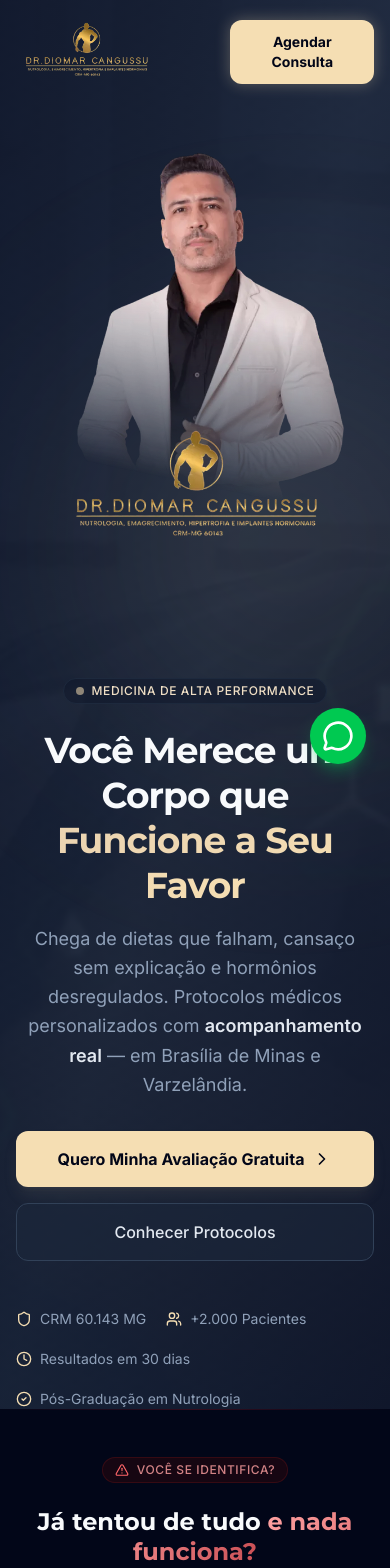
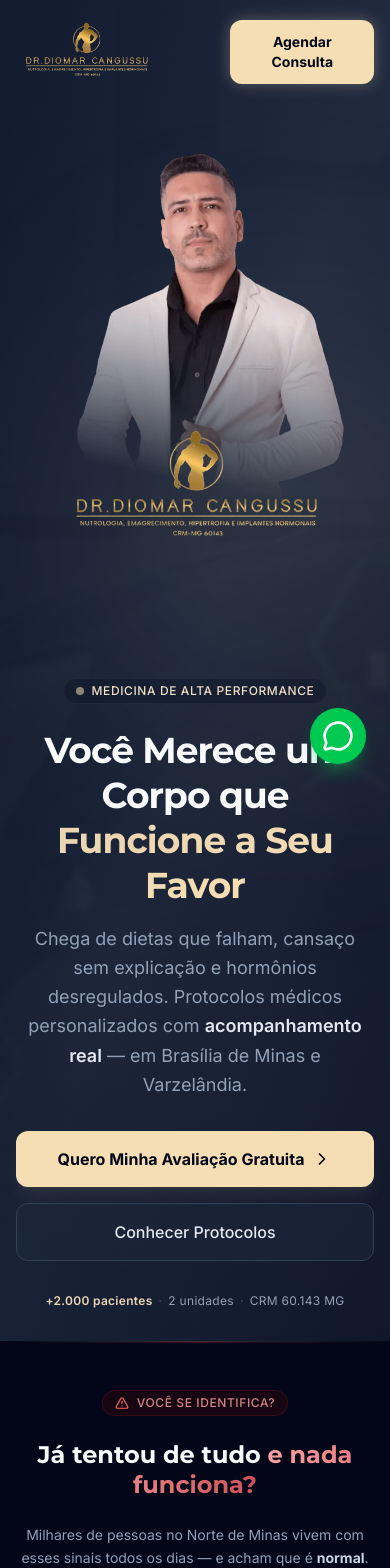
Before and after one commit to kiboxglx/drdiomar, a Next.js app: page / in a window 390 px wide. Shown: the top 1568 px of the page. Built offline with nearby package versions, Linux system fonts and the light colour scheme; no server answers.

Commit message:
feat: Activated Locations section, replaced footer CNPJ placeholder, ad…
- src/app/page.tsx
- src/components/Hero.tsx
- src/components/Footer.tsx

GSD-Task: S01/T04

```diff
--- a/src/app/page.tsx
+++ b/src/app/page.tsx
@@ -6,6 +6,7 @@ import Protocols from "@/components/Protocols";
 import ResultsSection from "@/components/ResultsSection";
 import Specialist from "@/components/Specialist";
 import Testimonials from "@/components/Testimonials";
+import Locations from "@/components/Locations";
 import FinalCTA from "@/components/FinalCTA";
 import FAQ from "@/components/FAQ";
 import Footer from "@/components/Footer";
@@ -13,19 +14,41 @@ import WhatsAppButton from "@/components/WhatsAppButton";
 import ExitIntent from "@/components/ExitIntent";
 import StickyCTA from "@/components/StickyCTA";
 
+/* Thin gradient line between major page sections */
+function SectionSeparator() {
+  return (
+    <div
+      aria-hidden="true"
+      className="h-px bg-gradient-to-r from-transparent via-wheat-500/20 to-transparent"
+    />
+  );
+}
+
 export default function Home() {
   return (
     <main className="bg-slate-950 min-h-screen">
       <Navbar />
       <Hero />
+      <SectionSeparator />
       <ProblemSection />
+      {/* InlineCTA placeholder — future slice */}
+      <SectionSeparator />
       <MethodSection />
+      <SectionSeparator />
+      <ResultsSection />
+      <SectionSeparator />
       <Protocols />
-      <ResultsSection />
+      {/* Transform placeholder — future slice */}
+      <SectionSeparator />
       <Specialist />
+      <SectionSeparator />
       <Testimonials />
+      <SectionSeparator />
+      <Locations />
+      <SectionSeparator />
+      <FAQ />
+      <SectionSeparator />
       <FinalCTA />
-      <FAQ />
       <Footer />
       <WhatsAppButton />
       <ExitIntent />
--- a/src/components/Footer.tsx
+++ b/src/components/Footer.tsx
@@ -37,7 +37,7 @@ export default function Footer() {
                         <ul className="space-y-2 text-slate-400 text-sm">
                             <li><a href="#" className="hover:text-wheat-400 transition-colors">Política de Privacidade</a></li>
                             <li><a href="#" className="hover:text-wheat-400 transition-colors">Termos de Uso</a></li>
-                            <li><a href="#" className="hover:text-wheat-400 transition-colors">CNPJ: 00.000.000/0001-00</a></li>
+                            <li><a href="#" className="hover:text-wheat-400 transition-colors">Responsável Técnico: Dr. Diomar — CRM 60.143 MG</a></li>
                         </ul>
                     </div>
                 </div>
--- a/src/components/Hero.tsx
+++ b/src/components/Hero.tsx
@@ -97,12 +97,26 @@ export default function Hero() {
                         </button>
                     </motion.div>
 
-                    {/* Trust Badges */}
+                    {/* Social Proof Bar — compact, inline */}
+                    <motion.p
+                        initial={{ opacity: 0 }}
+                        animate={{ opacity: 1 }}
+                        transition={{ delay: 0.5 }}
+                        className="text-xs md:text-sm text-slate-400 tracking-wide"
+                    >
+                        <span className="text-wheat-400 font-semibold">+2.000 pacientes</span>
+                        <span className="mx-1.5 text-slate-600">·</span>
+                        <span>2 unidades</span>
+                        <span className="mx-1.5 text-slate-600">·</span>
+                        <span>CRM 60.143 MG</span>
+                    </motion.p>
+
+                    {/* Trust Badges — hidden on mobile for compactness, shown on md+ */}
                     <motion.div
                         initial={{ opacity: 0 }}
                         animate={{ opacity: 1 }}
                         transition={{ delay: 0.6 }}
-                        className="pt-4 flex flex-wrap items-center gap-5"
+                        className="hidden md:flex pt-2 flex-wrap items-center gap-5"
                     >
                         <div className="flex items-center gap-2 text-sm text-slate-400">
                             <Shield className="w-4 h-4 text-wheat-500" />
```
